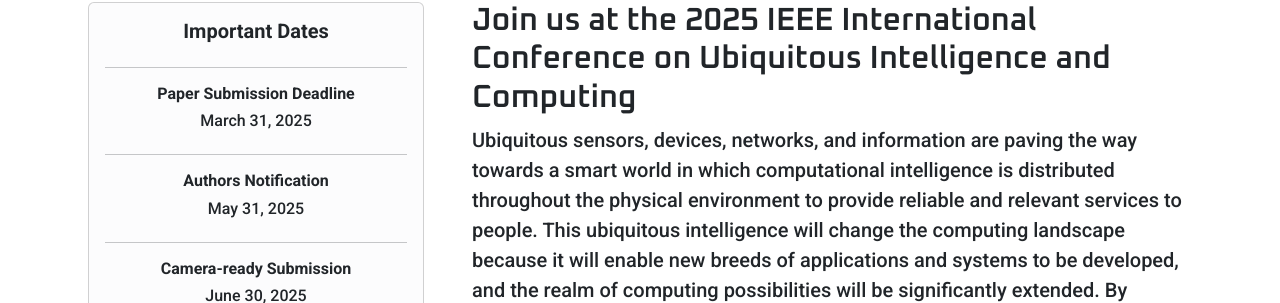
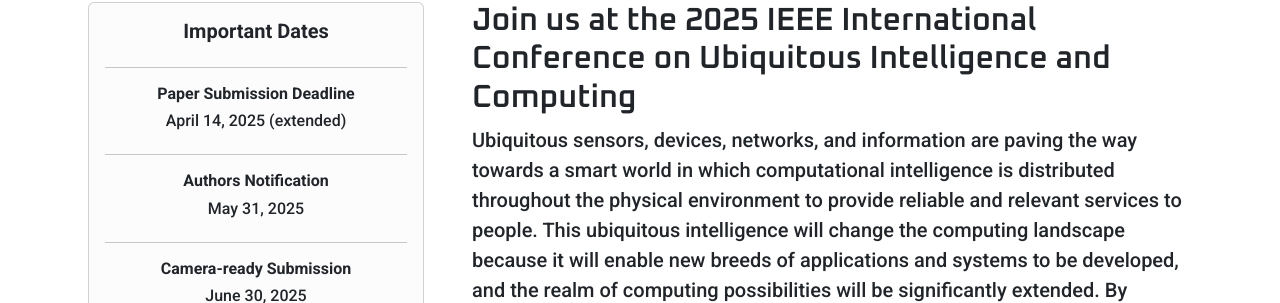
Before and after one commit to IEEE-SWC-2025/IEEE-SWC-2025.github.io, a Jekyll site: the page built from uic/index.html, in a window 1280 px wide and 900 px high, scrolled down 445 px. Shown: the part 149-452 px from the top of the window. Built offline with Jekyll 4.4.1, drawn with Linux system fonts in a browser that asks for light colours.

Commit message:
Update index.html

```diff
--- a/uic/index.html
+++ b/uic/index.html
@@ -48,7 +48,7 @@
           <h4 class="fs-5 fw-bold">Important Dates</h4>
           <hr class="w-100" />
           <h5 class="fs-6 fw-bold text-center">Paper Submission Deadline</h5>
-          <h6 class="">March 31, 2025</h6>
+          <h6 class=""> April 14, 2025 (extended)</h6>
           <hr class="w-100" />
           <h5 class="fs-6 fw-bold text-center">Authors Notification</h5>
           <h6 class="">May 31, 2025</h6>
```
